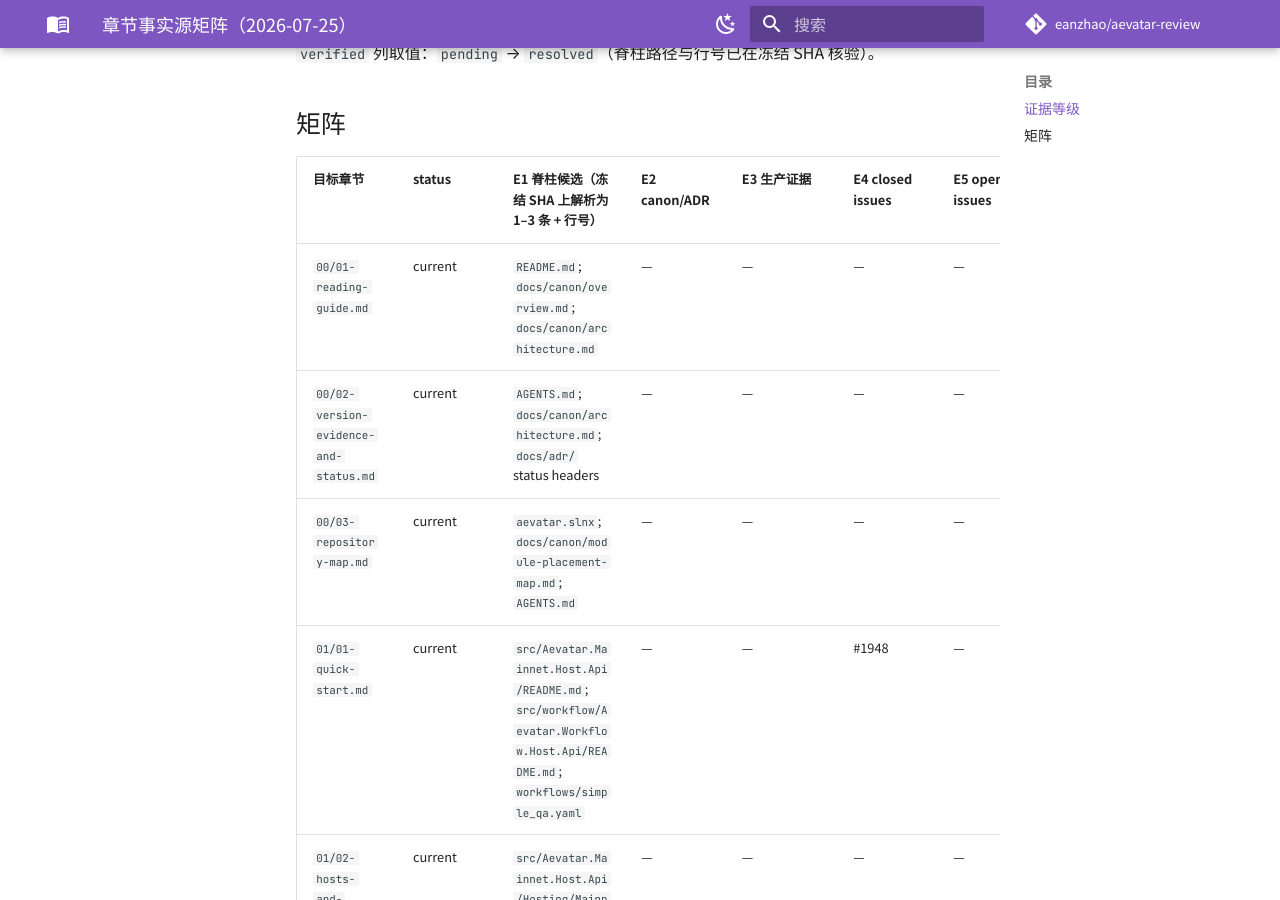
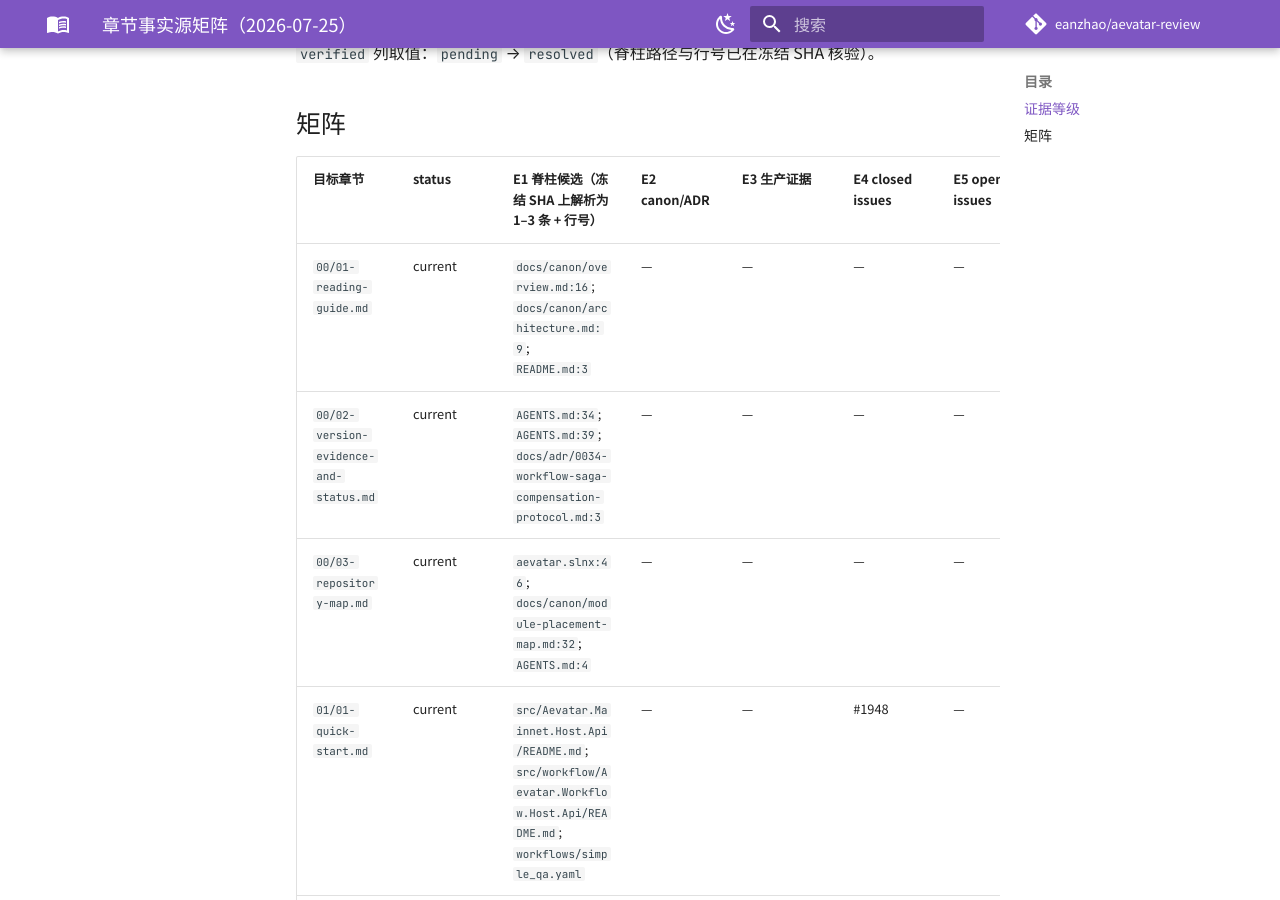
Before and after one commit to eanzhao-os/aevatar-review, an MkDocs documentation site: the page built from docs/migration/2026-07-25-source-matrix.md, in a window 1280 px wide and 900 px high, scrolled down 831 px. Built offline with MkDocs 1.6.1 and Material for MkDocs 9.7.7, drawn with Linux system fonts in a browser that asks for light colours; comment, search, counter and statistics services are not loaded.

Commit message:
docs(00): record reading and evidence baseline

```diff
--- a/docs/migration/2026-07-25-source-matrix.md
+++ b/docs/migration/2026-07-25-source-matrix.md
@@ -27,9 +27,9 @@
 
 | 目标章节 | status | E1 脊柱候选（冻结 SHA 上解析为 1–3 条 + 行号） | E2 canon/ADR | E3 生产证据 | E4 closed issues | E5 open issues | E6 历史 | verified |
 |---|---|---|---|---|---|---|---|---|
-| `00/01-reading-guide.md` | current | `README.md`; `docs/canon/overview.md`; `docs/canon/architecture.md` | — | — | — | — | — | pending |
-| `00/02-version-evidence-and-status.md` | current | `AGENTS.md`; `docs/canon/architecture.md`; `docs/adr/` status headers | — | — | — | — | — | pending |
-| `00/03-repository-map.md` | current | `aevatar.slnx`; `docs/canon/module-placement-map.md`; `AGENTS.md` | — | — | — | — | — | pending |
+| `00/01-reading-guide.md` | current | `docs/canon/overview.md:16`; `docs/canon/architecture.md:9`; `README.md:3` | — | — | — | — | — | resolved |
+| `00/02-version-evidence-and-status.md` | current | `AGENTS.md:34`; `AGENTS.md:39`; `docs/adr/0034-workflow-saga-compensation-protocol.md:3` | — | — | — | — | — | resolved |
+| `00/03-repository-map.md` | current | `aevatar.slnx:46`; `docs/canon/module-placement-map.md:32`; `AGENTS.md:4` | — | — | — | — | — | resolved |
 | `01/01-quick-start.md` | current | `src/Aevatar.Mainnet.Host.Api/README.md`; `src/workflow/Aevatar.Workflow.Host.Api/README.md`; `workflows/simple_qa.yaml` | — | — | #1948 | — | — | pending |
 | `01/02-hosts-and-composition.md` | current | `src/Aevatar.Mainnet.Host.Api/Hosting/MainnetHostBuilderExtensions.cs`; `src/Aevatar.Mainnet.Host.Api/Program.cs`; `docs/canon/overview.md` | — | — | — | — | — | pending |
 | `01/03-chat-conversation-turn-contract.md` | current | `docs/canon/chat-api.md`; `src/workflow/Aevatar.Workflow.Infrastructure/CapabilityApi/ChatEndpoints.cs`; `agents/Aevatar.GAgents.ChatHistory/chat_history_messages.proto` | — | — | #2834; #2920 | #2936 | — | pending |
```
Also changed, not shown: docs/migration/2026-07-25-chapter-migration-ledger.md (+2 -2 lines), docs/migration/2026-07-25-target-chapters.md (+3 -3 lines).
